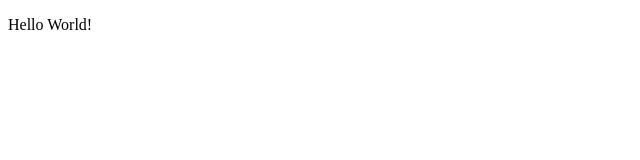
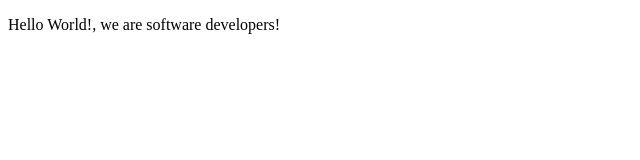
Before and after one commit to Tronella/Daniel, a plain HTML site: page index.html in a window 1280 px wide. Shown: the whole page, without its empty margins (0-640 px from the left). Drawn offline with Linux system fonts and the light colour scheme.

Commit message:
Added text

```diff
--- a/index.html
+++ b/index.html
@@ -7,6 +7,6 @@
     <title>Document</title>
 </head>
 <body>
-    <p>Hello World!</p>
+    <p>Hello World!, we are software developers!</p>
 </body>
 </html>
```
